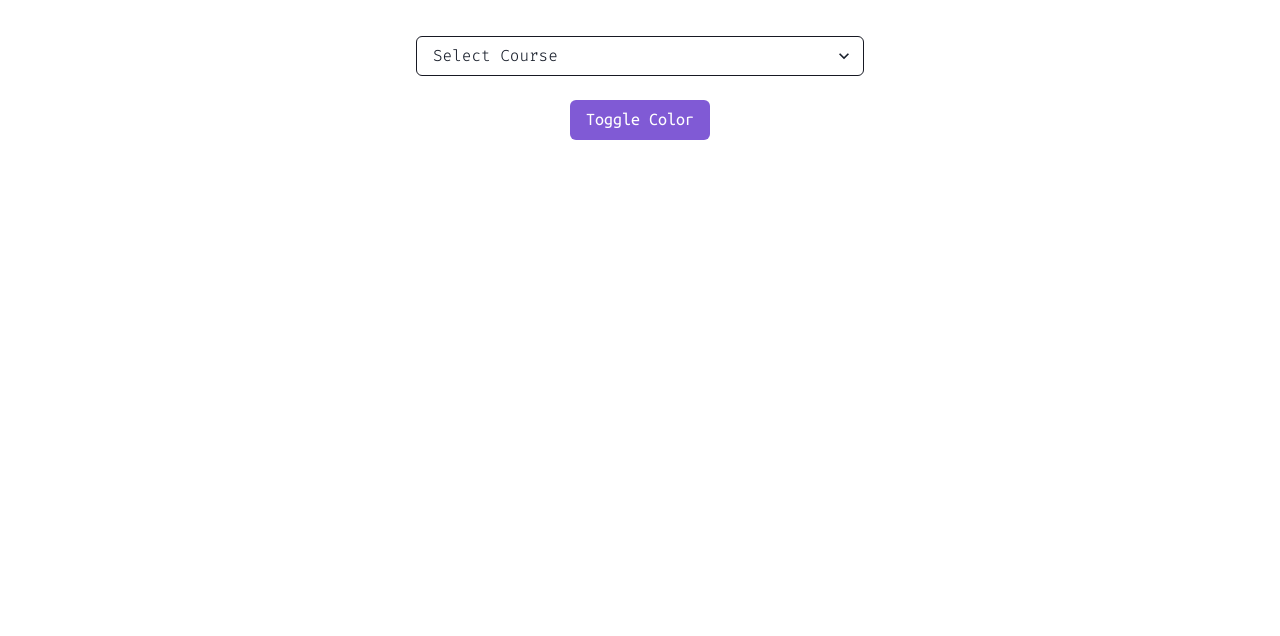
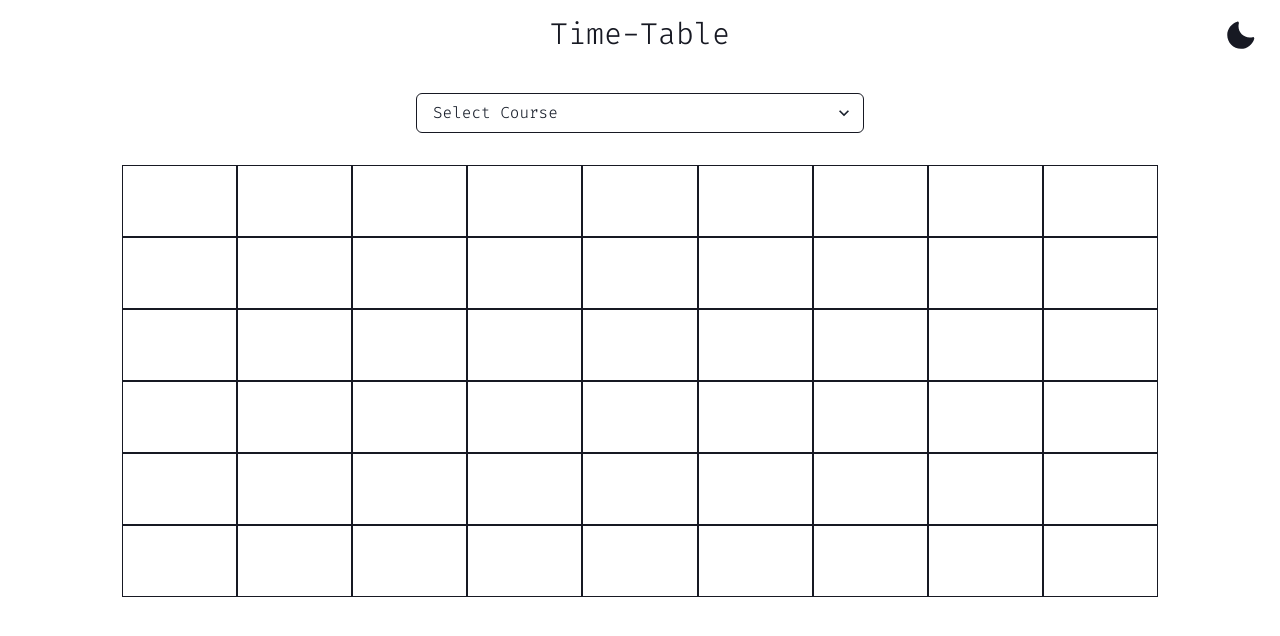
Before and after one commit to priyansh71/6x9-Generator, a React (Create React App) app: page / in a window 1280 px wide. Shown: the top 636 px of the page. Built offline with nearby package versions, Linux system fonts and the light colour scheme.

Commit message:
temporary fix to table render (issue known)

```diff
--- a/package.json
+++ b/package.json
@@ -3,6 +3,10 @@
   "version": "0.1.0",
   "private": true,
   "dependencies": {
+    "@testing-library/jest-dom": "^5.14.1",
+    "@testing-library/react": "^11.2.7",
+    "@testing-library/user-event": "^12.8.3",
+    "@chakra-ui/icons": "^1.0.15",
     "@chakra-ui/react": "^1.6.7",
     "@emotion/react": "^11.4.1",
     "@emotion/styled": "^11.3.0",
--- a/src/App.jsx
+++ b/src/App.jsx
@@ -1,12 +1,12 @@
 import React from 'react'
-import Input from './Components/dynamic/Input.jsx';
-import Table from './Components/dynamic/Table.jsx';
+import ColorMode from './Components/dynamic/ColorMode.jsx';
+import Section from './Components/dynamic/Table.jsx';
 
 const App = () => {
   return (
     <div>
-      <Input />
-      {/* <Table /> */}
+      <ColorMode />
+      <Section />
     </div>
   );
 }
--- /dev/null
+++ b/src/Components/dynamic/ColorMode.jsx
@@ -0,0 +1,20 @@
+/** @format */
+
+import React from "react";
+import { SunIcon, MoonIcon } from "@chakra-ui/icons";
+import { Box, useColorMode } from "@chakra-ui/react";
+
+const ColorMode = () => {
+  const { colorMode, toggleColorMode } = useColorMode();
+  return (
+    <Box onClick={toggleColorMode} position="absolute" top="0" right="2" m="4">
+      {colorMode === "light" ? (
+        <MoonIcon color="gray.900" fontSize="3xl" />
+      ) : (
+        <SunIcon color="gray.100" fontSize="3xl" />
+      )}
+    </Box>
+  );
+};
+
+export default ColorMode;
--- a/src/Components/dynamic/Input.jsx
+++ b/src/Components/dynamic/Input.jsx
@@ -5,19 +5,23 @@ import {
   Select,
   useColorModeValue,
   Center,
+  Text,
   Button,
-  useColorMode,
   Box,
 } from "@chakra-ui/react";
 import Course from "../static/Course";
 
-const Input = () => {
-  const [value, setValue] = useState("");
+const Input = (props) => {
+  const [value, setValue] = useState();
+  const box = useColorModeValue("gray.900", "gray.100");
 
-  const { toggleColorMode } = useColorMode();
-  const box = useColorModeValue("gray.900", "gray.100");
   return (
     <div>
+        <Center my="2">
+        <Text fontSize="3xl" color={box}>
+          Time-Table
+        </Text>
+      </Center>
       <Center mt="9">
         <Select
           placeholder="Select Course"
@@ -25,33 +29,23 @@ const Input = () => {
           w="md"
           borderWidth="1"
           borderColor={box}
-          _focus={{ _focus: "none" }}
+          _focus={{ focus: "none" }}
           onChange={(e) => setValue(e.target.value)}
+          mb="2"
           value={value}
+
         >
           {Course.map((item, index) => {
             return (
-              <option value={item.Code} key={index}>
+              <option value={item.Code} key={index} >
                 {item.Name}
               </option>
             );
           })}
         </Select>
+        <Button display="none" type="submit" onClick={value ? props.handleTable(value) : null}></Button>
       </Center>
-      <Center mt="6">
-        <Button
-          onClick={toggleColorMode}
-          colorScheme="purple"
-          _focus={{ _focus: "none" }}
-          fontFamily="Ubuntu Mono"
-          fontWeight="lighter"
-          fontSize="large"
-          p="4"
-        >
-          Toggle Color
-        </Button>
-      </Center>
-      <Center mt="5">
+      <Center my="3">
         <Box color={box}>{value}</Box>
       </Center>
     </div>
--- a/src/Components/dynamic/Table.jsx
+++ b/src/Components/dynamic/Table.jsx
@@ -1,84 +1,62 @@
 /** @format */
 
 import React, { useState } from "react";
-import {
-  Grid,
-  Box,
-  Flex,
-  useColorModeValue,
-  useColorMode,
-  Button,
-  Center,
-  GridItem,
-  Text,
-} from "@chakra-ui/react";
+import { Flex, useColorModeValue ,Grid, GridItem } from "@chakra-ui/react";
+import Input from "./Input";
+import Course from "../static/Course";
 
-export const Table = () => {
-  const { toggleColorMode } = useColorMode();
+function Table() {
   let [days, time] = [6, 9];
   const box = useColorModeValue("gray.900", "gray.100");
-  const height = "8vh";
-  const borderWidth = "0.9px";
   const [table, setTable] = useState(
-    Array(time)
-      .fill()
-      .map(() => Array(days).fill([]))
+    Array(time*days)
+      .fill(null)
   );
+
+  const handleTable = (value) => {
+    const course = Course.find((item) => item.Code === value);
+    let hour = course.Hour
+    setTable((prev) => {
+      prev[hour] = course;
+      return prev;
+  })}
 
   return (
     <Flex
       alignItems="center"
       justifyContent="center"
       flexDirection="column"
-      mt="8"
+      mt="1"
+      mb="2"
     >
-      <Center mb="8">
-        <Text fontSize="3xl" color={box}>
-          Time-Table
-        </Text>
-      </Center>
-      <Box>
+      <Input handleTable={handleTable} />
+      <Grid templateColumns="repeat(9,1fr)" >
         {table.map((item, index) => {
           return (
-            <Grid
-              templateColumns="repeat(9, 1fr)"
-              gap={0.5}
+           item ?
+            <GridItem
               key={index}
-              display="flex"
-              flexDirection="row"
-            >
-              {item.map((a, b) => {
-                return (
-                  <GridItem
-                    w="12vw"
-                    h={height}
-                    borderColor={box}
-                    borderWidth={borderWidth}
-                    key={b}
-                    mb="0.5"
-                    boxShadow="base"
-                  />
-                );
-              })}
-            </Grid>
+              h="9vh"
+              w="9vw"
+              borderWidth="0.6px"
+              borderColor={box}
+              background="grey"
+            />
+            :
+            <GridItem
+              key={index}
+              h="9vh"
+              w="9vw"
+              borderWidth="0.6px"
+              borderColor={box}
+              backgroundColor="white"
+            />
+
           );
         })}
-      </Box>
-      <Center mt="6">
-        <Button
-          onClick={toggleColorMode}
-          colorScheme="purple"
-          _focus={{ _focus: "none" }}
-          fontFamily="Ubuntu Mono"
-          fontWeight="lighter"
-          fontSize="xl"
-          p="6"
-        >
-          Toggle Color
-        </Button>
-      </Center>
+      </Grid>
     </Flex>
   );
-};
+}
 
 export default Table;
--- a/src/Components/static/Course.js
+++ b/src/Components/static/Course.js
@@ -5,17 +5,25 @@ const Course = [
     Code: "MATH F211",
     Name: "Mathematics III",
     Units: 3,
-    Time: 4,
-    Day: [0, 2, 4],
+    Hour: 4,
+    Repeat : 3,
     Instructor: "JK Sahoo",
   },
   {
     Code: "CS F222",
     Name: "Discrete Math for CS",
     Units: 3,
-    Time: 2,
-    Day: [0, 2, 4],
+    Hour : 2,
+    Repeat : 3,
     Instructor: "Anup Basil Mathew",
+  },
+{
+    Code: "CS F214",
+    Name: "Logic in Computer Science",
+    Units: 3,
+    Hour : 3,
+    Repeat : 3,
+    Instructor: "A Baskar",
   },
 ];
 
```
Also changed, not shown: src/index.js (+8 -8 lines), 1 other file (tests, documents, lock files or other folders).
